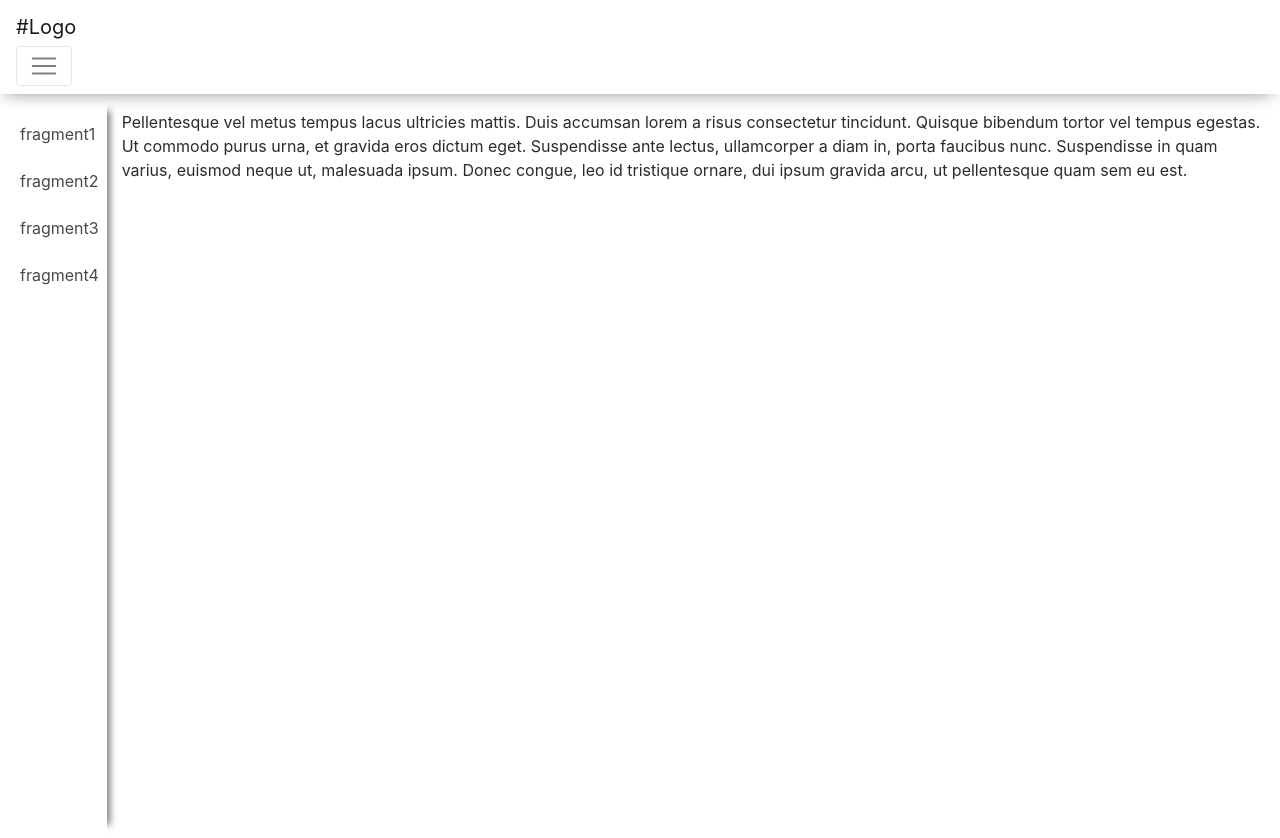
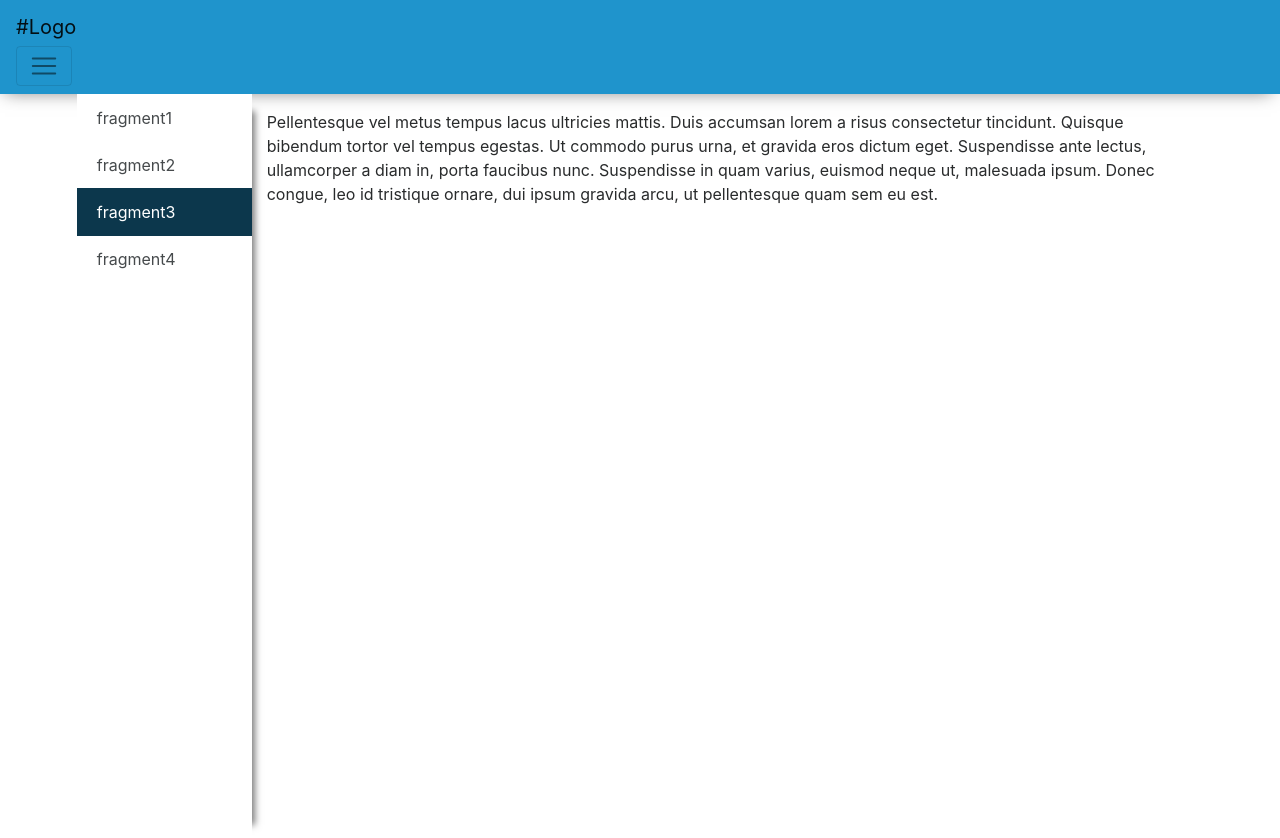
Before and after one commit to Rebstorm/angular-playground, an Angular app: page /fragment3 in a window 1280 px wide. Built offline with nearby package versions, Linux system fonts and the light colour scheme.

Commit message:
styling started

```diff
--- a/src/app/app.module.ts
+++ b/src/app/app.module.ts
@@ -18,7 +18,7 @@ const appRoutes: Routes = [
   { path: 'fragment2', component: Fragment2Component },
   { path: 'fragment3', component: Fragment3Component },
   { path: 'fragment4', component: Fragment4Component },
-  { path: '**', component: AppComponent }
+  { path: '**', component: Fragment1Component }
 ]
 
 
--- a/src/app/fragment1/fragment1.component.html
+++ b/src/app/fragment1/fragment1.component.html
@@ -1,4 +1,4 @@
-<p>
+<div class="fragment">
     Duis malesuada tristique eleifend. Ut tempus lobortis ligula, quis ultricies nunc lobortis eu. Pellentesque tristique lacus elit, at congue est bibendum eget. Nunc laoreet efficitur efficitur. Nulla facilisi. Vestibulum congue magna nunc. Aenean vitae neque elit. Aliquam a purus eget magna consequat varius ac ut libero. Etiam ultricies quam et euismod vestibulum. Curabitur ac ultrices justo. Morbi vitae ligula interdum, commodo erat eu, vestibulum neque. Sed molestie facilisis risus, ut porttitor sem maximus et. Nulla facilisi. Fusce sollicitudin dignissim nisl, id tristique dui tempor sit amet. Pellentesque orci augue, rhoncus consectetur malesuada sed, blandit in mi. Nullam et rhoncus ante.
 
-</p>
+</div>
--- a/src/app/fragment2/fragment2.component.html
+++ b/src/app/fragment2/fragment2.component.html
@@ -1,3 +1,3 @@
-<p>
+<div class="fragment">
     Aliquam facilisis consectetur dolor vel tempus. Nam varius ligula nec mi finibus hendrerit. Fusce tincidunt nec lorem eu volutpat. Nam eu feugiat tellus, vitae laoreet nunc. Quisque volutpat lectus ornare sem malesuada, ac pellentesque nisl tempor. Donec tincidunt lacus ex, sed rhoncus arcu eleifend ut. Donec ut blandit leo. Proin dictum facilisis diam, vel consectetur mauris tristique ut. Nulla facilisi.
-</p>
+</div>
--- a/src/app/fragment3/fragment3.component.html
+++ b/src/app/fragment3/fragment3.component.html
@@ -1,2 +1,2 @@
-<p>
-    Pellentesque vel metus tempus lacus ultricies mattis. Duis accumsan lorem a risus consectetur tincidunt. Quisque bibendum tortor vel tempus egestas. Ut commodo purus urna, et gravida eros dictum eget. Suspendisse ante lectus, ullamcorper a diam in, porta faucibus nunc. Suspendisse in quam varius, euismod neque ut, malesuada ipsum. Donec congue, leo id tristique ornare, dui ipsum gravida arcu, ut pellentesque quam sem eu est. </p>
+<div class="fragment">
+    Pellentesque vel metus tempus lacus ultricies mattis. Duis accumsan lorem a risus consectetur tincidunt. Quisque bibendum tortor vel tempus egestas. Ut commodo purus urna, et gravida eros dictum eget. Suspendisse ante lectus, ullamcorper a diam in, porta faucibus nunc. Suspendisse in quam varius, euismod neque ut, malesuada ipsum. Donec congue, leo id tristique ornare, dui ipsum gravida arcu, ut pellentesque quam sem eu est. </div>
--- a/src/app/fragment4/fragment4.component.html
+++ b/src/app/fragment4/fragment4.component.html
@@ -1,2 +1,2 @@
-<p>
-    Donec vitae ultrices lectus. Etiam rutrum scelerisque justo non pulvinar. Phasellus purus elit, pharetra id velit eget, bibendum mollis quam. Etiam placerat neque risus, ut dignissim dolor volutpat quis. Praesent ullamcorper turpis tellus, sit amet finibus arcu congue et. Sed ac nulla ex. Vestibulum ante ipsum primis in faucibus orci luctus et ultrices posuere cubilia Curae; Sed fringilla vel augue sit amet lacinia. Vestibulum nec pulvinar eros. Pellentesque lacinia dictum arcu non tempor. Fusce ut scelerisque lectus. Quisque ex urna, placerat vestibulum ipsum pellentesque, sagittis rhoncus arcu. Vivamus vehicula auctor nisl, in aliquet dolor volutpat in. Vestibulum ante ipsum primis in faucibus orci luctus et ultrices posuere cubilia Curae; </p>
+<div class="fragment">
+    Donec vitae ultrices lectus. Etiam rutrum scelerisque justo non pulvinar. Phasellus purus elit, pharetra id velit eget, bibendum mollis quam. Etiam placerat neque risus, ut dignissim dolor volutpat quis. Praesent ullamcorper turpis tellus, sit amet finibus arcu congue et. Sed ac nulla ex. Vestibulum ante ipsum primis in faucibus orci luctus et ultrices posuere cubilia Curae; Sed fringilla vel augue sit amet lacinia. Vestibulum nec pulvinar eros. Pellentesque lacinia dictum arcu non tempor. Fusce ut scelerisque lectus. Quisque ex urna, placerat vestibulum ipsum pellentesque, sagittis rhoncus arcu. Vivamus vehicula auctor nisl, in aliquet dolor volutpat in. Vestibulum ante ipsum primis in faucibus orci luctus et ultrices posuere cubilia Curae; </div>
--- a/src/app/menu-item/menu-item.component.css
+++ b/src/app/menu-item/menu-item.component.css
@@ -3,43 +3,42 @@
 
 :root {
     --main-bg-color: #fff;
-    --main-active-color: #00ff00;
+    --main-active-color: #1F94CC;
+    --main-text-color: #fff;
+    --main-active-text-color: #333131;
+    --main-shade-color: #0C374C;
 }
 
+.bg-color{
+    background-color: var(--main-active-color, #1F94CC);
+    color: var(--main-text-color, #fff);
+}
+
+
+
+
+/* Navbar */
 nav.nav-bar{
     box-shadow: -2px 5px 17px -7px rgba(0,0,0,0.52);
 }
 
-div#menu-container {
-    position: relative;
-    text-align: center;
-    margin: 0 auto;
-    display: inline-block;
-}
-
-li.menu-item {
-    border-radius: 0;
-    border: none;
-    transition: cubic-bezier(.17,.84,.44,1);
-}
-
-li.menu-item:active{
-
+div#navbarSupportedContent{
+    background: var(--main-bg-color);
+    z-index: 10;
 }
 
 
-/* Navbar */
-div#navbarSupportedContent{
-
-    background: var(--main-bg-color);
-    z-index: 10;
-
-}
 
 .navbar-collapse .collapse .show{
     background: #fff;
     z-index: 5;
 }
+/* Couldnt find the actual way to change .active from child, so yeah. I feel bad */
+.navbar-nav>.active>a, .navbar-nav>.active>a:hover, .navbar-nav>.active>a:focus {
+    color:rgb(255, 255, 255);
+}
+
+
 
 
 /* MENU */
@@ -52,40 +51,83 @@ div.menu-item:hover {
     background-color: rgba(0, 0, 0, 0.138);
 }
 
+/* REAL CONTENT*/
 
-div#main-view{
-    vertical-align: top;
-    display: inline-block;
-}
-
-
-
-div#main-view{
-    padding-top: 1em;
+div#page-content {
+    height: calc(100vh - 56px);
 }
 
 div.menu-row{
     height: inherit;
 }
 
+
+/* FRAGMENT VIEW */
+div#main-view{
+    vertical-align: top;
+    display: inline-block;
+    padding-top: 1em;
+}
+
+
+/* FRAGMENT STUFF */
+div.fragment {
+    animation: fade-in 1s once;
+}
+
+
+
+/* SIDE MENU (ONLY FOR LG AND UP > 990 PX) */
 ul.menu{
     display: inline-block;
 }
 
-
 ul#menu-list{
-    padding: 1em 0 1em 0;
+    padding: 0 0 1em 0;
+    animation: 0.5s pop-in-right;
 }
 
-div#page-content {
-    height: calc(100vh - 56px);
+li.menu-item {
+    border-radius: 0;
+    border: none;
+    transition: cubic-bezier(.17,.84,.44,1);
 }
 
 li.menu-list:hover{
     cursor: pointer;
 }
 
+ul#menu-list > .active {
+    background-color: var(--main-shade-color, #0C374C );
+    color: var(--main-active-text-color, #fff);
+}
+
+
+/* ANIMATIONS */
+
 @keyframes shine-in {
     0% {margin-top: 0.3em};
     100% {margin-top: 1em;}
 }
+
+
+@keyframes pop-in-right {
+    0% {
+        padding-left: 3%;
+        margin-left: 3%;
+    };
+    100% {
+        padding-left: 0;
+        margin-left: 0;
+    };
+}
+
+@keyframes pop-in-top {
+    0% { margin-top: 5% };
+    100% { margin-top: 0;};
+}
+
+@keyframes fade-in {
+    0% { opacity: 0;   }
+    100% { opacity: 1;  }
+}
--- a/src/app/menu-item/menu-item.component.html
+++ b/src/app/menu-item/menu-item.component.html
@@ -1,5 +1,5 @@
 <!-- Navbar -->
-<nav class="navbar navbar-expand-md navbar-light nav-bar">
+<nav class="navbar navbar-expand-md navbar-light nav-bar bg-color">
 
    <!-- brand -->
    <a class="navbar-brand" href="">#Logo</a>
@@ -24,11 +24,11 @@
 
 <div id="page-content" class="container col-12 float-left">
   <div class="row menu-row">
-    <ul class="list-group col-md-3 col-lg-2 col-xl-1 menu d-none d-lg-block" id="menu-list">
+    <ul class="list-group col-md-3 col-lg-2 col-xl-2 menu d-none d-lg-block" id="menu-list">
         <li class="list-group-item list-group-item-action menu-list menu-item" id="list-{{menu.name}}" *ngFor="let menu of MENU" (click)="selectedFragment(menu, $event)">{{menu.name}}</li>
     </ul>
 
-    <div id="main-view" class="col-sm-10 col-xl-11">
+    <div id="main-view" class="col-sm-12 col-md-9 col-lg-9 col-xl-9">
         <router-outlet class="main-view"></router-outlet>
     </div>
   </div>
```
Also changed, not shown: src/app/menu-item/menu-item.component.ts (+14 -11 lines).
